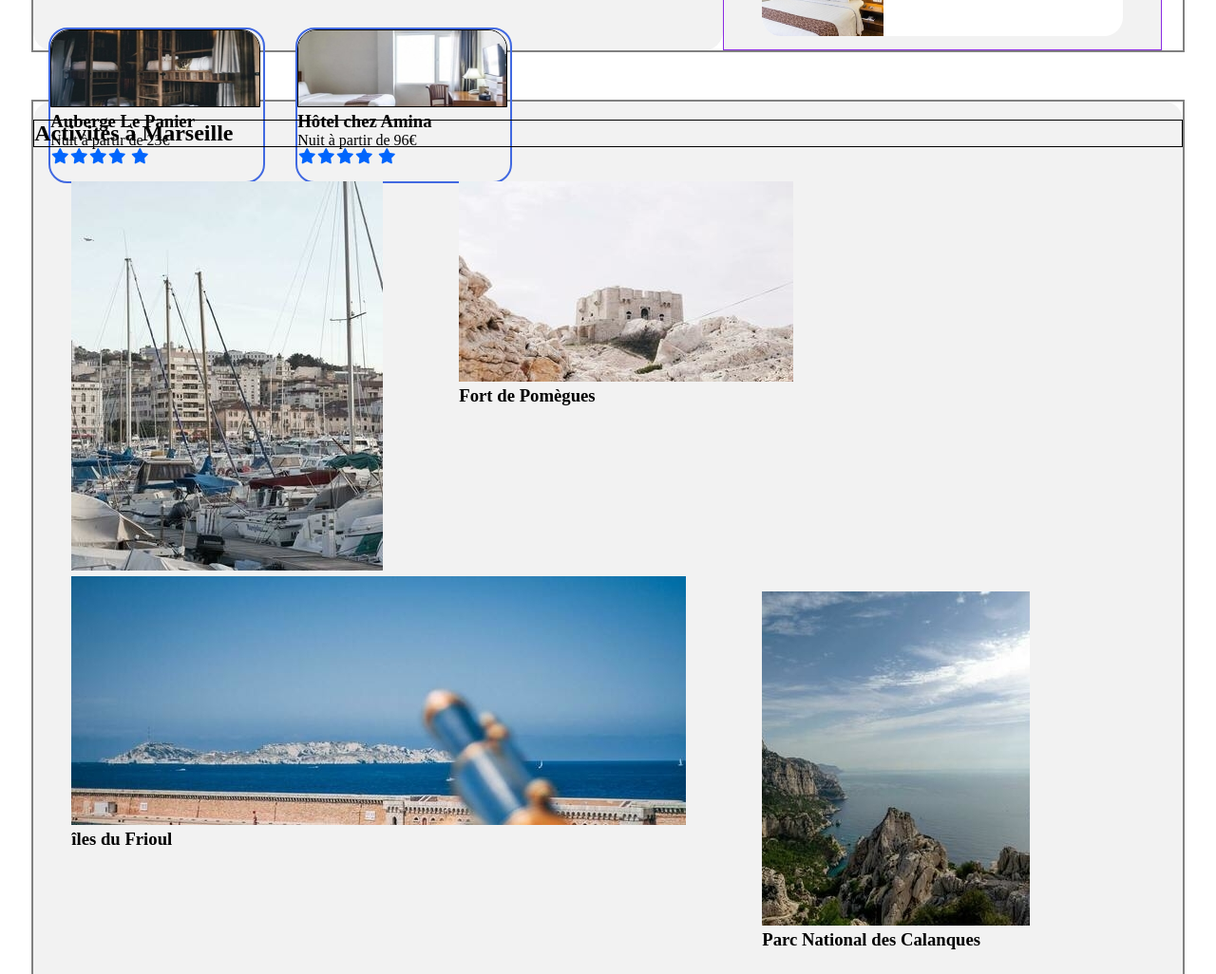
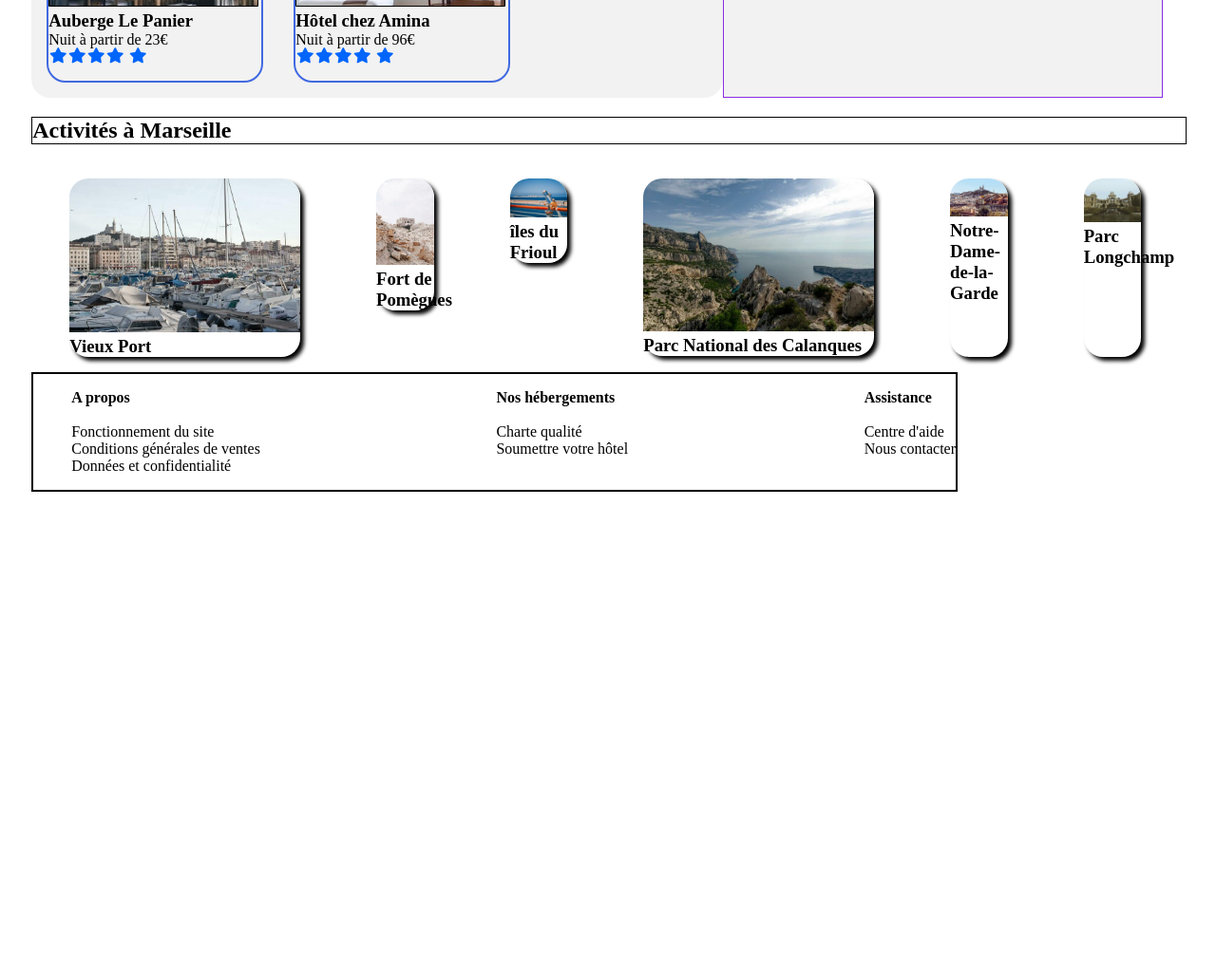
Before and after one commit to Fabdev31/RESERVIA, a plain HTML site: page index.html in a window 1280 px wide. Shown: the part 812-1838 px from the top of the page at 95% size. After the commit the page ends 1355 px from the top, so only its background shows below. Drawn offline with Linux system fonts and the light colour scheme.

Commit message:
css sur la section articles du projet

```diff
--- a/index.html
+++ b/index.html
@@ -3,7 +3,7 @@
     <head>
         <meta charset="utf-8" />
         <link rel="stylesheet" href="style.css" />
-        <link rel="stylesheet" href="fontawesome-free-5.15.1-web\css\all.css"/>
+        <link rel="stylesheet" href="fontawesome-free-5.15.1-web/css/all.css"/>
         <title>Decoupage maquette 1</title>
     </head>
 <body>
@@ -19,7 +19,7 @@
             </nav>
         </header>
 
-        <section>
+        <section id="#section1">
             <h1>Trouver un hébergement pour des vacances de rêve</h1> <p>En plein centre ville ou en pleine nature</p>
             <div id="bullederecherche">
                  <form method="POST" action="traitement.php"><i class="fas fa-map-marker-alt" id="icon_map"></i>
@@ -36,8 +36,8 @@
             <p><i class="fas fa-info" id=""></i> Plus de 500 logements sont disponibles dans cette ville</p>
         </section>
 
-        <section id="section1">
-            <article>
+        <section id="section2">
+            <article id="articlelogements">
                 <h2 id="hebergements">Hébergement à Marseille</h2>
                 <figure class="hebergements">
                     <img src="images/hebergements/4_small/marcus-loke-WQJvWU_HZFo-unsplash.png"alt="photo logement" class="photologement"/>
@@ -135,47 +135,46 @@
 
         </section>
 
-        <section id="sectionarticleactivites">
+        <section id="section3">
+            <h2 id="activites">Activités à Marseille</h2>
             <article id="articleactivites">
-                <h2 id="activites">Activités à Marseille</h2>
-
-                <figure class="photoactivites">
-                    <img src="images/activites/4_small/reno-laithienne-QUgJhdY5Fyk-unsplash.png" alt="photo activité"/>
+                <figure class="vignettesactivites">
+                    <img src="images/activites/4_small/reno-laithienne-QUgJhdY5Fyk-unsplash.jpg" alt="photo activité" class="photosactivites"/>
                     <figcaption>
                         <h3>Vieux Port</h3>
                     </figcaption>
                 </figure>
 
-                <figure class="photoactivitet1">
-                    <img src="images/activites/4_small/paul-hermann-QFTrLdQIRhI-unsplash.png" alt="photo activité"/>
+                <figure class="vignettesactivites">
+                    <img src="images/activites/4_small/paul-hermann-QFTrLdQIRhI-unsplash.jpg" alt="photo activité"class="photosactivites"/>
                     <figcaption>
                         <h3>Fort de Pomègues</h3>
                     </figcaption>
                 </figure>
 
-                <figure class="photoactivitest2">
-                    <img src="images/activites/4_small/kevin-hikari-rV_Qd1l-VXg-unsplash.png" alt="photo activité"/>
+                <figure class="vignettesactivites">
+                    <img src="images/activites/4_small/kevin-hikari-rV_Qd1l-VXg-unsplash.jpg" alt="photo activité"class="photosactivites"/>
                     <figcaption>
                         <h3>îles du Frioul</h3>
                 </figcaption>
             </figure>
 
-            <figure class="photoactivites">
-                <img src="images/activites/4_small/kilyan-sockalingum-NR8-cBCN3aI-unsplash.png" alt="photo activité"/>
+            <figure class="vignettesactivites">
+                <img src="images/activites/4_small/kilyan-sockalingum-NR8-cBCN3aI-unsplash.jpg" alt="photo activité"class="photosactivites"/>
                 <figcaption>
                     <h3>Parc National des Calanques</h3>
                 </figcaption>
             </figure>
 
-            <figure class="photoactivitest3">
-                <img src="images/activites/4_small/florian-wehde-xW9e8gdotxI-unsplash.png" alt="photo activité"/>
+            <figure class="vignettesactivites">
+                <img src="images/activites/4_small/florian-wehde-xW9e8gdotxI-unsplash.jpg" alt="photo activité"class="photosactivites"/>
                 <figcaption>
                     <h3>Notre-Dame-de-la-Garde</h3>
                 </figcaption>
             </figure>
 
-            <figure class="photoactivitest3">
-                <img src="images/activites/4_small/lena-paulin-wH2-EJoDcV0-unsplash.png" alt="photo activité"/>
+            <figure class="vignettesactivites">
+                <img src="images/activites/4_small/lena-paulin-wH2-EJoDcV0-unsplash.jpg" alt="photo activité"class="photosactivites"/>
                 <figcaption>
                     <h3>Parc Longchamp</h3>
                 </figcaption>
--- a/style.css
+++ b/style.css
@@ -31,7 +31,7 @@ header
     justify-content: space-between;
 }
 
-section
+#section1
 {
     margin-top: 50px;
     border: grey solid 2px;
@@ -125,6 +125,7 @@ ul
     justify-content: space-between;
     align-items: center;
 }
+
 #filtre_bills
 {
     margin-top: 0.05;
@@ -143,6 +144,7 @@ ul
     margin-bottom:-0.3em;
 
 }
+
 #filtre_family
 {
     margin-top: 0.05;
@@ -161,6 +163,7 @@ ul
     margin-bottom:-0.2em;
 
 }
+
 #filtre_romantic
 {
     margin-top: 0.05;
@@ -177,8 +180,8 @@ ul
     margin-left: -0.3em;
     margin-top: -0.1em;
     margin-bottom: -0.2em;
+}
 
-}
 #filtre_animals
 {
     margin-top: 0.05;
@@ -196,8 +199,7 @@ ul
     margin-top:-0.1em;
     margin-bottom:-0.1em;
 }
-
-article
+#articlelogements
 {
     display: flex;
     flex-wrap: wrap;
@@ -206,6 +208,7 @@ article
     border-radius: 20px 20px 20px 20px;
     background-color: rgb(242, 242, 242);
 }
+
 .hebergements
 {
     width: 14em;
@@ -214,6 +217,7 @@ article
     border-radius: 20px 20px 20px 20px;
     margin:1em 1em;
 }
+
 .photologement
 {
     width: 13.7em;
@@ -223,6 +227,7 @@ article
     border-top-right-radius: 20px;
     padding: center;
 }
+
 .figcaption
 {
     display: flex;
@@ -231,17 +236,20 @@ article
     margin-bottom: 0px;
     margin-bottom: 0px;
 }
+
 h3
 {
-
     margin-top: 0px;
     margin-bottom: 0px;
+    width: 100%;
 }
+
 p
 {
    margin-bottom: 0px;
     margin-top: 0px;
 }
+
 h2
 {
     display: flex;
@@ -257,11 +265,13 @@ aside
     width: 38%;
     margin: 0px;
 }
-#section1
+
+#section2
 {
     display: flex;
-    height: 500px;
+    height: 30%;
 }
+
 .photopopulaire
 {
     border-top-left-radius: 20px;
@@ -270,6 +280,7 @@ aside
     height: 8em;
     margin-right: 2em;
 }
+
 .logementspopulaires
 {
     background-color: white;
@@ -280,38 +291,65 @@ aside
 {
     color: black;
 }
-#sectionarticleactivites
+#section3
 {
-    height: auto;
+    height: 30%;
 }
+
 #articleactivites
 {
     width: 100%;
     height: auto;
     display: flex;
+    align-content: center;
     flex-wrap: wrap;
+
 }
 
-.photoactivites
+.vignettesactivites
 {
-    height: 400px;
+    border-radius: 20px 20px 20px 20px;
+    box-shadow: black 4px 4px 4px;
 }
-.photoactivitest1
+
+.vignettesactivites:nth-child(1)
 {
-    height: 90px;
-    border: black 3px solid;
-    margin-bottom: 0px;
-    margin-top: 0px;
-    margin-left: 0px ;
-    margin-right: 0px;
+   width: 20%;
+   height: 100%;
 }
-.photoactivitest2
+
+.vignettesactivites:nth-child(2)
 {
-    height: 40px;
-    margin-top: 0px;
-    margin-bottom: 0px;
+    width: 5%;
+    height: 20%;
 }
-.photoactivitest3
+.vignettesactivites:nth-child(3)
 {
-    height: 70px;
+    width: 5%;
+    height: 25%;
 }
+
+.vignettesactivites:nth-child(4)
+{
+
+    width: 20%;
+    height: 50%;
+}
+
+.vignettesactivites:nth-child(5)
+{
+    width: 5%;
+}
+
+.vignettesactivites:nth-child(6)
+{
+    width: 5%;
+}
+
+.photosactivites
+{
+    width: 100%;
+    border-top-left-radius: 20px;
+    border-top-right-radius: 20px;
+    margin: 0px;
+}
```
Also changed, not shown: fontawesome-free-5.15.1-web/css/all.css (added).
